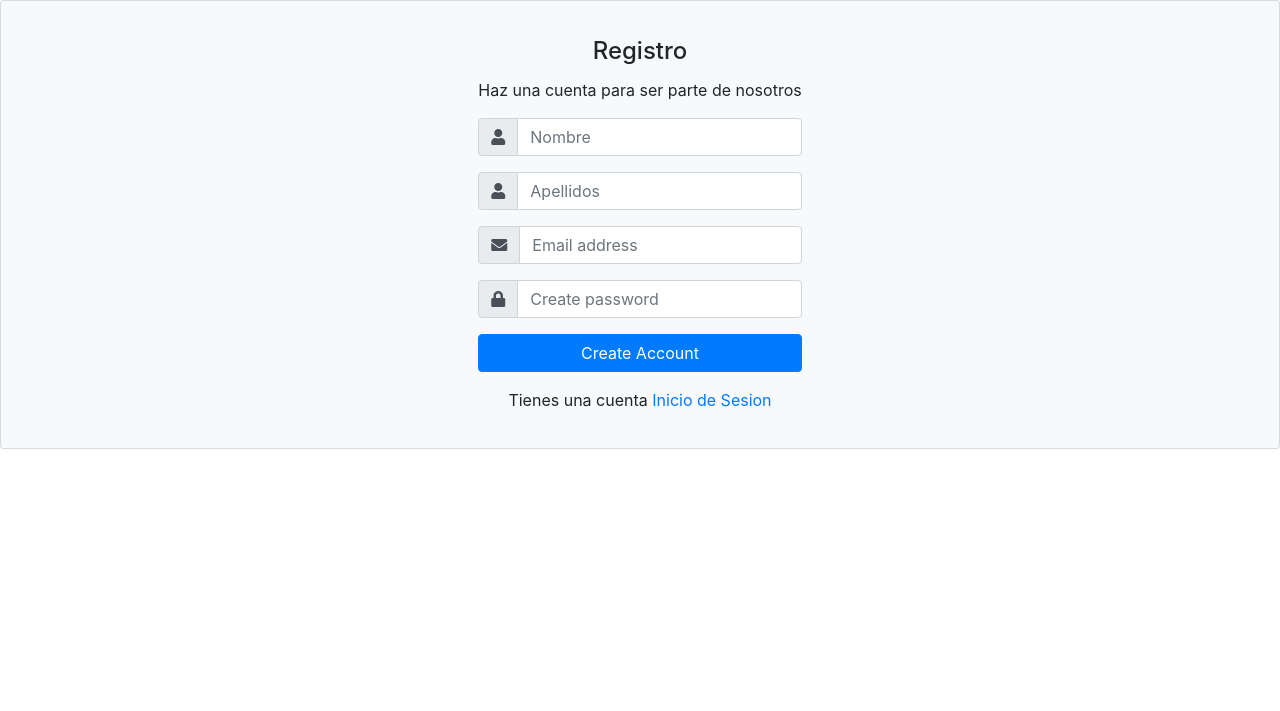
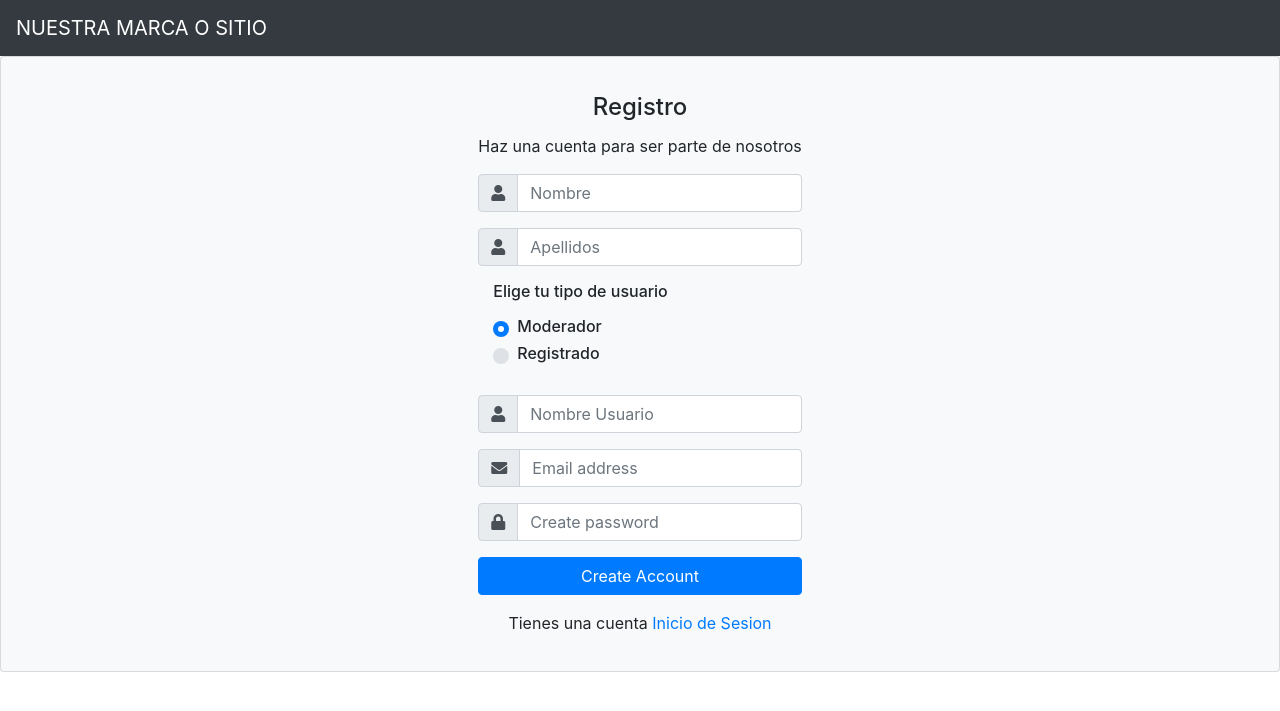
Before and after one commit to hugo30secondz/appWebProject, a PHP site: page /vistaRegistro.php in a window 1280 px wide. Shown: the top 711 px of the page. Run offline with PHP 8.4, Linux system fonts and the light colour scheme; some libraries are stand-ins or nearby versions.

Commit message:
navbar y 2 inputs mas

```diff
--- a/view/vistaRegistro.php
+++ b/view/vistaRegistro.php
@@ -1,3 +1,7 @@
+<html>
+<head>
+    <meta charset="utf-8">
+    <meta name="viewport" content="width=device-width, initial-scale=1, shrink-to-fit=no">
     <link href="//maxcdn.bootstrapcdn.com/bootstrap/4.0.0/css/bootstrap.min.css" rel="stylesheet" id="bootstrap-css">
     <script src="//maxcdn.bootstrapcdn.com/bootstrap/4.0.0/js/bootstrap.min.js"></script>
     <script src="//cdnjs.cloudflare.com/ajax/libs/jquery/3.2.1/jquery.min.js"></script>
@@ -25,15 +29,41 @@
         left: 0;
         z-index: 1;
     }
-
     </style>
 
     <link rel="stylesheet" href="https://use.fontawesome.com/releases/v5.0.8/css/all.css">
+    <title>PROYECTO</title>
+</head>
 
+<body>
 
+    <nav class="navbar navbar-expand-sm navbar-dark bg-dark sticky-top">
+    <a class="navbar-brand" href="#">NUESTRA MARCA O SITIO</a>
+    <button class="navbar-toggler" type="button" data-toggle="collapse" data-target="#navbarsExample03" aria-controls="navbarsExample03" aria-expanded="false" aria-label="Toggle navigation">
+        <span class="navbar-toggler-icon"></span>
+    </button>
 
+    <div class="collapse navbar-collapse" id="navbarsExample03">
+        <ul class="navbar-nav mr-auto">
+        <li class="nav-item active">
+            <a class="nav-link"><span class="sr-only">(current)</span></a>
+        </li>
+        <li class="nav-item">
+            <a class="nav-link" href="registrarUsuario.php"></a>
+        </li>
+        <li class="nav-item">
+            <a class="nav-link disabled" href="#" tabindex="-1" aria-disabled="true"></a>
+        </li>
+        <li class="nav-item dropdown">
 
-
+            </div>
+        </li>
+        </ul>
+        <form class="form-inline my-2 my-md-0">
+        <!--input class="form-control" type="text" placeholder="Search"-->
+        </form>
+        </div>
+    </nav>
 
     <div class="card bg-light">
     <article class="card-body mx-auto" style="max-width: 400px;">
@@ -45,19 +75,38 @@
             <div class="input-group-prepend">
                 <span class="input-group-text"> <i class="fa fa-user"></i> </span>
             </div>
-        <input name="" class="form-control" placeholder="Nombre" name="nombre" id="nombre" type="text" required>
+            <input  class="form-control" placeholder="Nombre" name="nombre" id="nombre" type="text" required>
         </div> <!-- form-group// -->
         <div class="form-group input-group">
             <div class="input-group-prepend">
                 <span class="input-group-text"> <i class="fa fa-user"></i> </span>
             </div>
-        <input name="" class="form-control" placeholder="Apellidos" name="apellidos" id="apellidos" type="text" required>
+            <input  class="form-control" placeholder="Apellidos" name="apellidos" id="apellidos" type="text" required>
+        </div> <!-- form-group// -->
+        <div  class="col">
+            <label ><h6>Elige tu tipo de usuario</h6></label>
+        </div>
+        <div  class="col">
+            <div class="custom-control custom-radio">
+                <input type="radio" id="customRadio1" name="customRadio" class="custom-control-input" value="redondo" checked>
+                <label class="custom-control-label" for="customRadio1"><h6>Moderador</h6></label>
+            </div>
+            <div class="custom-control custom-radio">
+                <input type="radio" id="customRadio2" name="customRadio" class="custom-control-input" value="sencillo">
+                <label class="custom-control-label" for="customRadio2"><h6>Registrado</h6></label>
+            </div></br>
+        </div>
+        <div class="form-group input-group">
+            <div class="input-group-prepend">
+                <span class="input-group-text"> <i class="fa fa-user"></i> </span>
+            </div>
+            <input  class="form-control" placeholder="Nombre Usuario" name="nombreUsuario" id="apellidos" type="text" required>
         </div> <!-- form-group// -->
         <div class="form-group input-group">
             <div class="input-group-prepend">
                 <span class="input-group-text"> <i class="fa fa-envelope"></i> </span>
             </div>
-        <input name="" class="form-control" placeholder="Email address" name="email" id="email" type="email"required>
+            <input class="form-control" placeholder="Email address" name="email" id="email" type="email"required>
         </div> <!-- form-group// -->
         <div class="form-group input-group">
             <div class="input-group-prepend">
@@ -75,3 +124,6 @@
 
     </div>
     <!--container end.//-->
+
+</body>
+</html>
```
Lines whose indentation alone changed are shown as unchanged.
